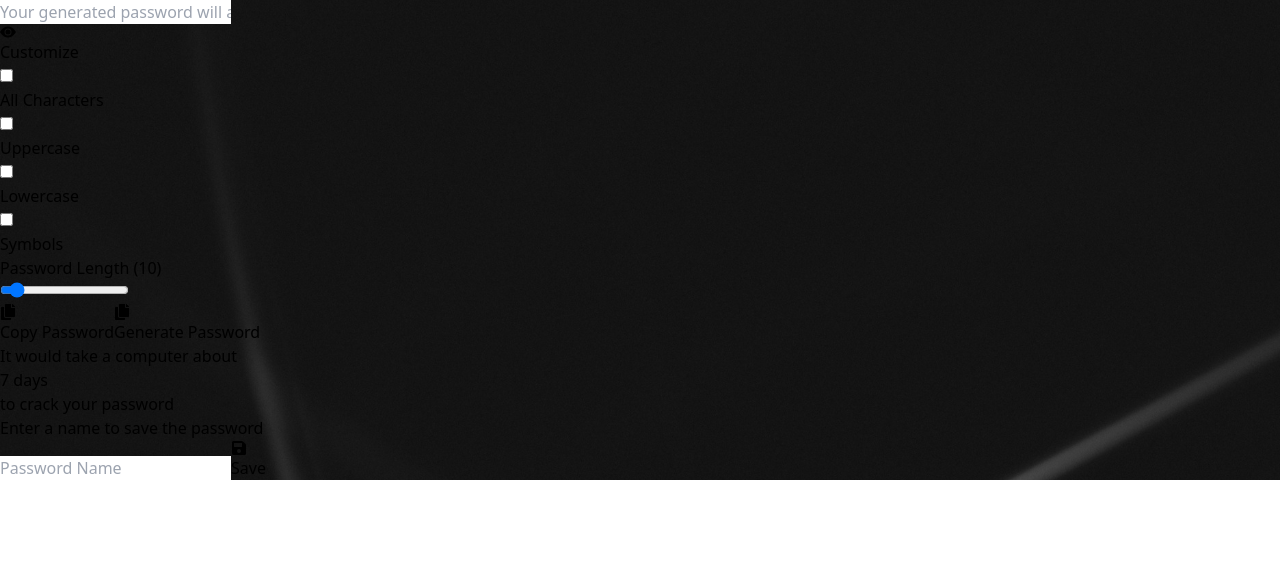
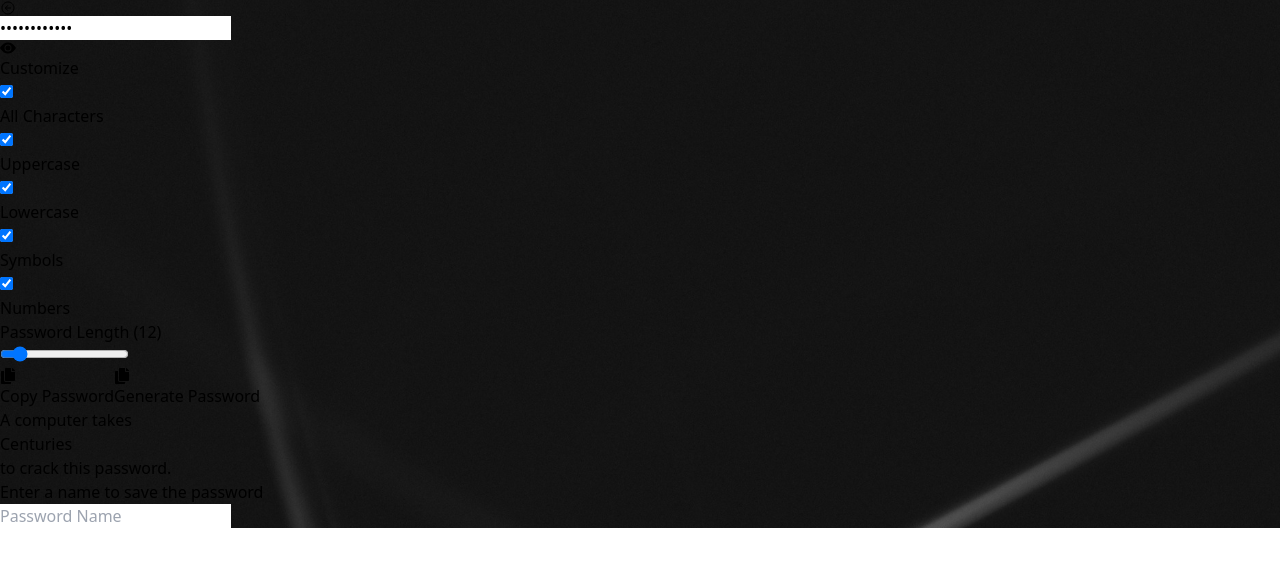
Before and after one commit to Arjunkumar1877/Password-Manager, a React (Vite) app in the folder client/: page /generate_password in a window 1280 px wide. Shown: the top 566 px of the page. Built offline with nearby package versions, Linux system fonts and the light colour scheme.

Commit message:
password customizing and generating completed

```diff
--- a/client/package.json
+++ b/client/package.json
@@ -13,6 +13,7 @@
     "@reduxjs/toolkit": "^2.2.7",
     "axios": "^1.7.5",
     "react": "^18.3.1",
+    "react-copy-to-clipboard": "^5.1.0",
     "react-dom": "^18.3.1",
     "react-icons": "^5.3.0",
     "react-redux": "^9.1.2",
@@ -25,6 +26,7 @@
   "devDependencies": {
     "@eslint/js": "^9.9.0",
     "@types/react": "^18.3.3",
+    "@types/react-copy-to-clipboard": "^5.0.7",
     "@types/react-dom": "^18.3.0",
     "@vitejs/plugin-react": "^4.3.1",
     "autoprefixer": "^10.4.20",
--- a/client/src/pages/Home.tsx
+++ b/client/src/pages/Home.tsx
@@ -19,7 +19,7 @@ const Home: React.FC = () => {
       showCancelButton: true,
       confirmButtonColor: "#3085d6",
       cancelButtonColor: "#d33",
-      confirmButtonText: "Yes, delete it!"
+      confirmButtonText: "Yes, logout!"
     }).then((result) => {
       if (result.isConfirmed) {
         dispatch(signOutSuccess());
--- a/client/src/pages/PasswordGenerate.tsx
+++ b/client/src/pages/PasswordGenerate.tsx
@@ -1,26 +1,165 @@
-import React from 'react';
+import React, { useEffect, useState } from 'react';
 import bgGround from '../assets/bg.png';
-import { FaCopy, FaSave } from 'react-icons/fa';
+import { FaCopy, FaEyeSlash, FaSave } from 'react-icons/fa';
 import { BsEyeFill } from 'react-icons/bs';
+import {CopyToClipboard} from 'react-copy-to-clipboard';
+import { toast } from 'react-toastify';
+import { IoArrowBackCircleOutline } from 'react-icons/io5';
+import { Link, useNavigate } from 'react-router-dom';
+import axios from 'axios';
+import { useSelector } from 'react-redux';
 
 const PasswordGenerate: React.FC = () => {
+  const [password, setPassword] = useState<string>("");
+  const [passwordLength, setPasswordLength] = useState<number>(12);
+  const [selectAll, setSelectAll] = useState<boolean>(true);
+  const [useLowerCase, setUseLowerCase] = useState<boolean>(true);
+  const [useUpperCase, setUseUpperCase] = useState<boolean>(true);
+  const [useSymbols, setUseSymbols] = useState<boolean>(true);
+  const [useNumbers, setUseNumbers] = useState<boolean>(true);
+  const [crackTime, setCrackTime] = useState<any>();
+  const [showPassword, setShowPassword] = useState<boolean>(false)
+  const [bgColor, setBgColor] = useState<string>('');
+  const navigate = useNavigate()
+  const { currentUser } = useSelector((state: any)=> state.user);
+  const [name, setName] = useState<string>("");
+
+
+
+const handleGeneratePassword = ()=>{
+  let charset = "";
+  let newPassword = "";
+
+  if (useSymbols) charset += "!@#$%^&*()";
+  if (useNumbers) charset += "0123456789";
+  if (useLowerCase) charset += "abcdefghijklmnopqrstuvwxyz";
+  if (useUpperCase) charset += "ABCDEFGHIJKLMNOPQRSTUVWXYZ";
+
+  for(let i = 0; i < passwordLength; i++){
+    newPassword += charset.charAt(Math.floor(Math.random() * charset.length));
+  }
+
+  setPassword(newPassword)
+}
+
+const handleSelectAll = ()=>{
+  setSelectAll(!selectAll);
+  const selected = !selectAll;
+  setUseLowerCase(selected);
+  setUseUpperCase(selected);
+  setUseSymbols(selected);
+  setUseNumbers(selected);
+
+}
+
+console.log(useLowerCase, useSymbols, useNumbers);
+
+
+useEffect(()=>{
+  handleGeneratePassword();
+}, []);
+
+
+useEffect(()=>{
+  const charsetSize = 94;
+  const guessesPerSecond = 1e9; // 1 billion guesses per second
+
+  const time = calculatePasswordStrength(passwordLength, charsetSize, guessesPerSecond);
+  setCrackTime(time)
+
+  console.log(time)
+
+}, [passwordLength, password])
+
+
+
+
+function calculatePasswordStrength(length: number = passwordLength, charsetSize: number = 94, guessesPerSecond: number = 1e9) {
+  const totalCombinations = Math.pow(charsetSize, length);
+  const secondsToCrack = totalCombinations / guessesPerSecond;
+
+  const daysToCrack = secondsToCrack / (60 * 60 * 24);
+  const yearsToCrack = daysToCrack / 365;
+  const centuriesToCrack = yearsToCrack / 100;
+
+  if (centuriesToCrack >= 1) {
+    setBgColor("bg-green-500")
+    return (
+      <span>
+        A computer takes <h1 className='text-green-500 text-2xl font-bold'>Centuries</h1> to crack this password.
+      </span>
+    );
+  } else if (yearsToCrack >= 1) {
+    setBgColor("bg-yellow-500")
+    return (
+      <span>
+        A computer takes <strong className='text-yellow-500 text-2xl font-bold'>{yearsToCrack.toFixed(2)}</strong> years to crack this password.
+      </span>
+    );
+  } else if (daysToCrack >= 1) {
+    setBgColor("bg-orange-500")
+    return (
+      <span>
+        A computer takes <strong className='text-orange-500 text-2xl font-bold'> {daysToCrack.toFixed(2)}</strong> days to crack this password.
+      </span>
+    );
+  } else {
+    setBgColor("bg-red-500")
+    const hoursToCrack = secondsToCrack / 3600;
+    return (
+      <span>
+        A computer takes <strong className='text-red-500 text-2xl font-bold'>{hoursToCrack.toFixed(2)}</strong> hours to crack this password.
+      </span>
+    );
+  }
+}
+
+const handleSavePassword = async()=>{
+  try {
+     const res = await axios.post("/api/save_password", {
+      id: currentUser._id,
+      name: name,
+      passord: password
+     })
+
+     if(res.data){
+       navigate("/passbook");
+    }
+  } catch (error) {
+    console.log(error)
+  }
+}
+
+
   return (
     <div
       className="relative w-screen h-screen bg-cover bg-center flex justify-center items-center"
       style={{ backgroundImage: `url(${bgGround})` }}
     >
+
       {/* Main Container */}
-      <div className="flex flex-col gap-12 w-auto max-w-2xl md:w-[900px] bg-green-500 bg-opacity-40 p-10 rounded-lg shadow-2xl backdrop-blur-md overflow-y-scroll">
+      <div className={`flex flex-col gap-12 w-auto max-w-2xl md:w-[900px] ${bgColor} bg-opacity-70 p-10 rounded-lg shadow-2xl backdrop-blur-md `}>
 
         {/* Password Display */}
+
         <div className="flex justify-center items-center p-6 bg-gray-800 bg-opacity-70 rounded-lg gap-6 shadow-md">
+      <Link to="/home">
+      <IoArrowBackCircleOutline className='text-white text-4xl' />
+      </Link>
           <input
-            type="text"
+            type={showPassword ? "text" : 'password'}
+            value={password}
             className="w-full text-white py-2 px-4 bg-transparent border-2 border-gray-300 rounded-lg focus:outline-none"
-            placeholder="Your generated password will appear here"
-            readOnly
+            placeholder={password}
+            onChange={(e: React.ChangeEvent<HTMLInputElement>)=> {setPassword(e.target.value), setPasswordLength(e.target.value.length)}}
+
           />
-              <BsEyeFill className="cursor-pointer" />
+              {
+                !showPassword ? <BsEyeFill className="cursor-pointer text-3xl text-white" onClick={()=> setShowPassword(true)} /> :       <FaEyeSlash className="cursor-pointer text-white text-3xl" onClick={()=>setShowPassword(false)} />
+
+              }
+
+
         </div>
 
         {/* Customization Section */}
@@ -35,13 +174,17 @@ const PasswordGenerate: React.FC = () => {
               <div className="flex items-center gap-3">
                 <input
                   type="checkbox"
+                 checked={selectAll}
                   className="w-6 h-6 cursor-pointer rounded border-2 border-gray-300 bg-transparent"
+                  onChange={handleSelectAll}
                 />
                 <p className="text-white">All Characters</p>
               </div>
               <div className="flex items-center gap-3">
                 <input
                   type="checkbox"
+                  checked={useUpperCase}
+                  onChange={()=> setUseUpperCase(!useUpperCase)}
                   className="w-6 h-6 cursor-pointer rounded border-2 border-gray-300 bg-transparent"
                 />
                 <p className="text-white">Uppercase</p>
@@ -49,6 +192,8 @@ const PasswordGenerate: React.FC = () => {
               <div className="flex items-center gap-3">
                 <input
                   type="checkbox"
+                  checked={useLowerCase}
+                  onChange={()=> setUseLowerCase(!useLowerCase)}
                   className="w-6 h-6 cursor-pointer rounded border-2 border-gray-300 bg-transparent"
                 />
                 <p className="text-white">Lowercase</p>
@@ -56,10 +201,22 @@ const PasswordGenerate: React.FC = () => {
               <div className="flex items-center gap-3">
                 <input
                   type="checkbox"
+                  checked={useSymbols}
+                  onChange={()=> setUseSymbols(!useSymbols)}
                   className="w-6 h-6 cursor-pointer rounded border-2 border-gray-300 bg-transparent"
                 />
                 <p className="text-white">Symbols</p>
               </div>
+              <div className="flex items-center gap-3">
+                <input
+                  type="checkbox"
+                  checked={useNumbers}
+                  onChange={()=> setUseNumbers(!useNumbers)}
+                  className="w-6 h-6 cursor-pointer rounded border-2 border-gray-300 bg-transparent"
+                />
+                <p className="text-white">Numbers</p>
+              </div>
+
             </div>
           </div>
 
@@ -68,32 +225,38 @@ const PasswordGenerate: React.FC = () => {
 
             {/* Password Length */}
             <div className="flex flex-col gap-2">
-              <p className="text-white text-sm md:text-base">Password Length (10)</p>
+              <p className="text-white text-sm md:text-base">Password Length ({passwordLength})</p>
               <input
                 type="range"
                 className="mt-1 w-full"
-                min="8"
-                max="32"
+                value={passwordLength}
+                min="2"
+                max="100"
                 step="1"
                 defaultValue="10"
+                onChange={(e: React.ChangeEvent<HTMLInputElement>)=> {setPasswordLength((Number(e.target.value))), handleGeneratePassword()}}
               />
             </div>
 
             {/* Buttons */}
             <div className="flex flex-col md:flex-row gap-4">
-              <button className="flex items-center justify-center border border-gray-400 p-3 rounded-lg text-white hover:bg-gray-900 transition w-full md:w-1/2">
-                <FaCopy className="mr-2" /> Copy Password
+              <button >
+
               </button>
-              <button className="flex items-center justify-center border border-gray-400 p-3 rounded-lg text-white hover:bg-gray-900 transition w-full md:w-1/2">
+
+              <CopyToClipboard text={password}
+          onCopy={() => toast("Password copied to clipboard")}>
+          <button className="flex items-center justify-center border border-gray-400 p-3 rounded-lg text-white hover:bg-gray-900 transition w-full md:w-1/2"><FaCopy className="mr-2" />  Copy Password</button>
+        </CopyToClipboard>
+
+              <button onClick={handleGeneratePassword} className="flex items-center justify-center border border-gray-400 p-3 rounded-lg text-white hover:bg-gray-900 transition w-full md:w-1/2">
                 <FaCopy className="mr-2" /> Generate Password
               </button>
             </div>
 
             {/* Password Strength */}
             <div className="flex flex-col md:flex-row items-center gap-3">
-              <p className="text-white">It would take a computer about</p>
-              <h1 className="text-2xl font-bold text-green-400">7 days</h1>
-              <p className="text-white">to crack your password</p>
+              <p className='text-white text-xl'>{crackTime}</p>
             </div>
 
             {/* Save Password */}
@@ -102,12 +265,16 @@ const PasswordGenerate: React.FC = () => {
               <div className="flex items-center gap-4">
                 <input
                   type="text"
+                  value={name}
+                  onChange={(e: React.ChangeEvent<HTMLInputElement>)=> setName(e.target.value)}
                   className="bg-transparent border-2 border-gray-300 rounded-lg py-2 px-4 text-white w-full focus:outline-none"
                   placeholder="Password Name"
                 />
-                <button className="flex items-center justify-center text-white bg-green-600 px-4 py-2 rounded-lg hover:bg-green-700 transition">
-                  <FaSave className="mr-2" /> Save
-                </button>
+               {
+                name &&  <button  className="flex items-center justify-center text-white bg-green-600 px-4 py-2 rounded-lg hover:bg-green-700 transition">
+                <FaSave className="mr-2" /> Save
+              </button>
+               }
               </div>
             </div>
           </div>
```
Also changed, not shown: 1 other file (tests, documents, lock files or other folders).
